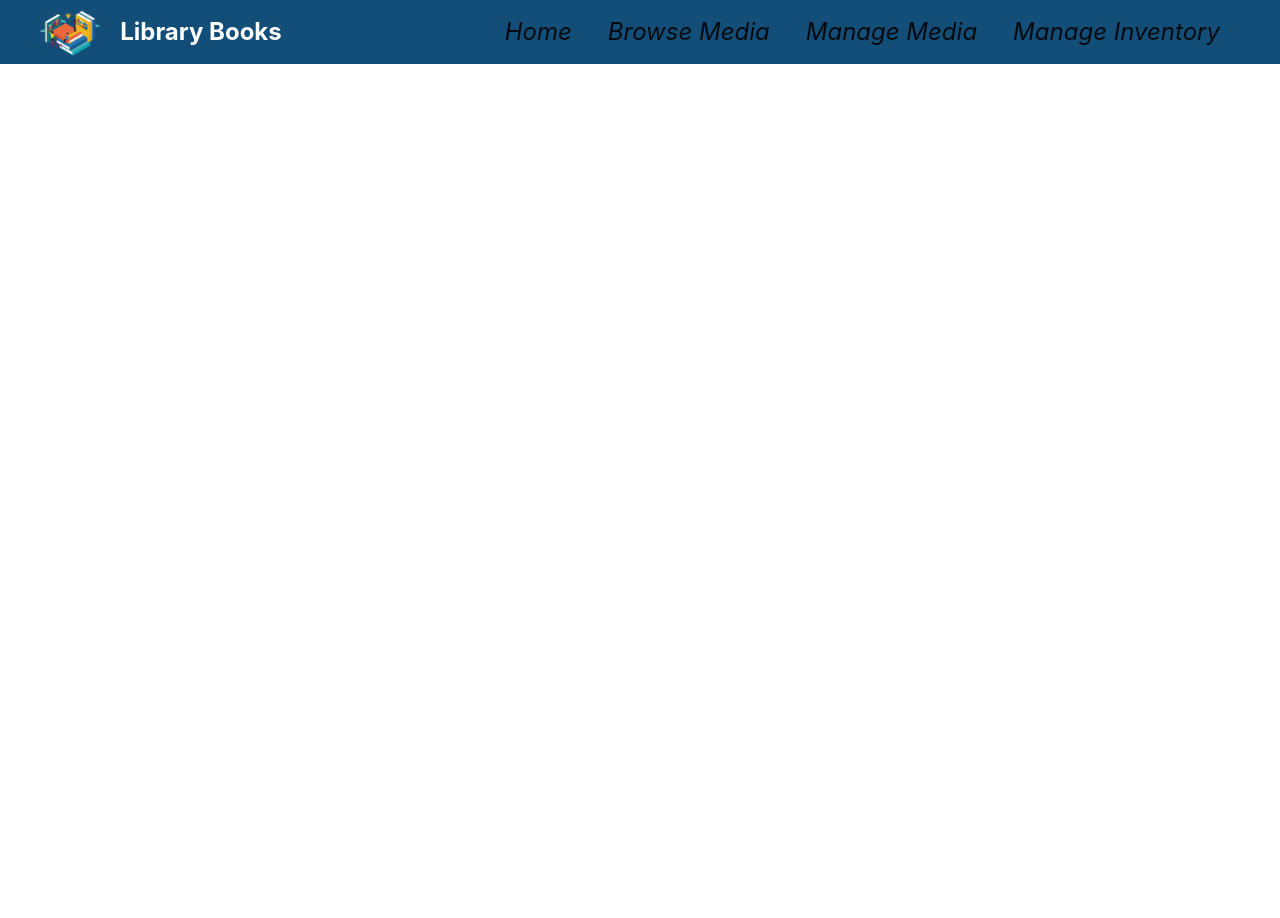
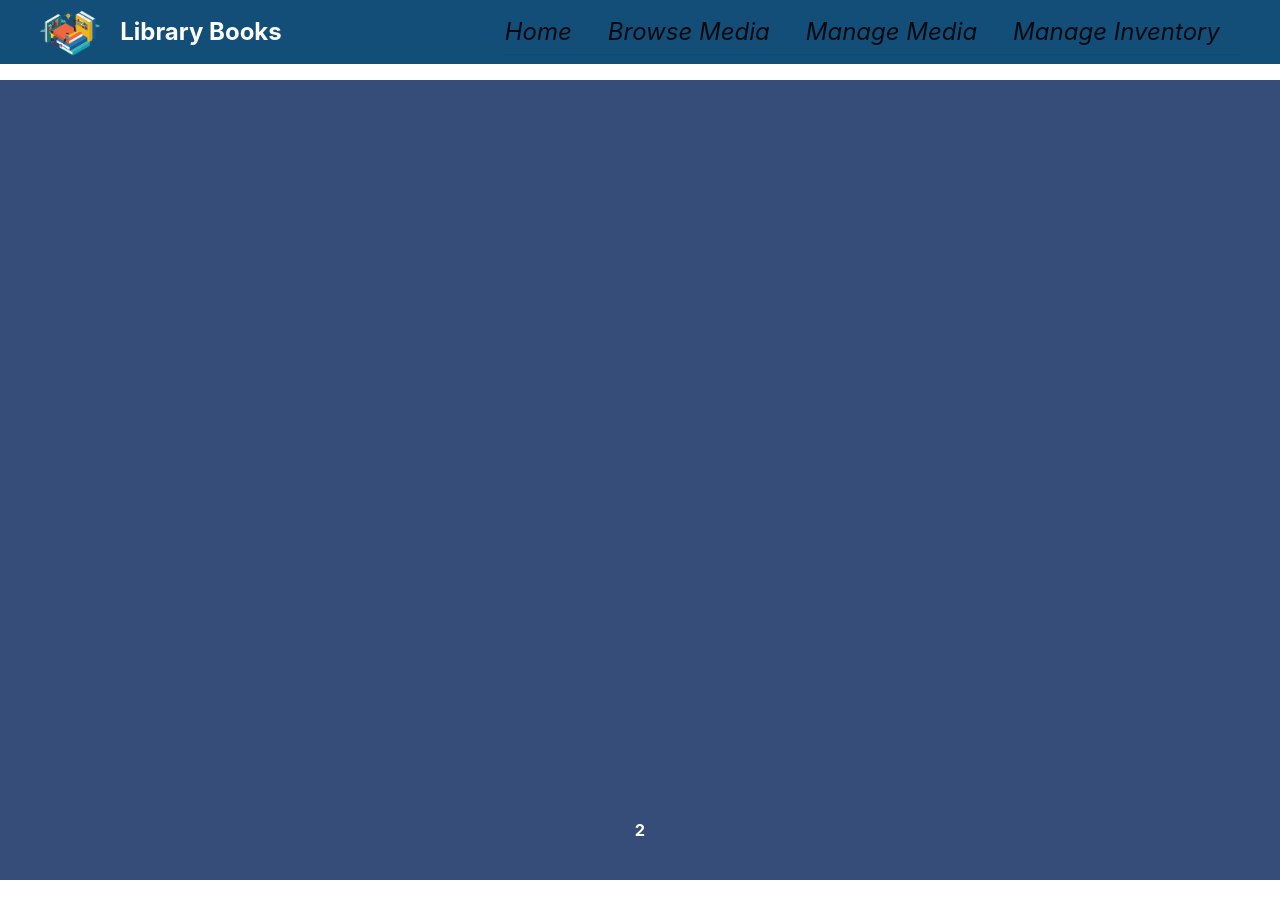
Before and after one commit to musicjoe12/Group30AML, a React (Create React App) app in the folder libary-management-system/: page /homepage in a window 1280 px wide. Shown: the top 918 px of the page. Before the commit the page ends 800 px from the top, so only its background shows below. Built offline with nearby package versions, Linux system fonts and the light colour scheme.

Commit message:
Homepage fix & carousel

```diff
--- a/libary-management-system/src/App.js
+++ b/libary-management-system/src/App.js
@@ -1,6 +1,10 @@
 import './App.css';
 import Navbar from './Components/Navbar';
 import { BrowserRouter as Router, Routes, Route } from 'react-router-dom';
+import { Carousel } from 'antd';
+
+//Pages
+import Homepage from "./Pages/Homepage";
 import BrowseMedia from './Pages/BrowseMedia';
 import ManageMedia from './Pages/ManageMedia';
 import ManageInventory from './Pages/ManageInventory';
@@ -10,12 +14,16 @@ function App() {
     <Router>
       <Navbar /> {}
       <Routes>
+      <Route path="/homepage" element={<Homepage />} />
         <Route path="/browse-media" element={<BrowseMedia />} />
         <Route path="/manage-media" element={<ManageMedia />} />
         <Route path="/manage-inventory" element={<ManageInventory />} />
       </Routes>
     </Router>
   );
+
 }
 
+
+
 export default App;
--- a/libary-management-system/src/Components/Navbar.js
+++ b/libary-management-system/src/Components/Navbar.js
@@ -44,12 +44,12 @@ function Navbar() {
         >
           <Anchor.Link
             key="home"
-            href="/"
+            href="/homepage"
             title="Home"
             className="navbar-link"
             onClick={(e) => {
               e.preventDefault();
-              window.location.href = '/';
+              window.location.href = '/homepage';
             }}
           />
           <Anchor.Link
--- /dev/null
+++ b/libary-management-system/src/Pages/Homepage.js
@@ -0,0 +1,31 @@
+import React from 'react';
+import { Carousel } from 'antd';
+
+const contentStyle = {
+    height: '800px',
+    color: '#fff',
+    lineHeight: '1500px',
+    textAlign: 'center',
+    background: '#364d79',
+  };
+  const Homepage = () => (
+    <Carousel autoplay>
+      <div>
+        <h3 style={contentStyle}>1</h3>
+        <h1>ss</h1>
+      </div>
+      <div>
+        <h3 style={contentStyle}>2</h3>
+      </div>
+      <div>
+        <h3 style={contentStyle}>3</h3>
+      </div>
+      <div>
+        <h3 style={contentStyle}>4</h3>
+      </div>
+    </Carousel>
+  );
+
+
+
+export default Homepage;
```
